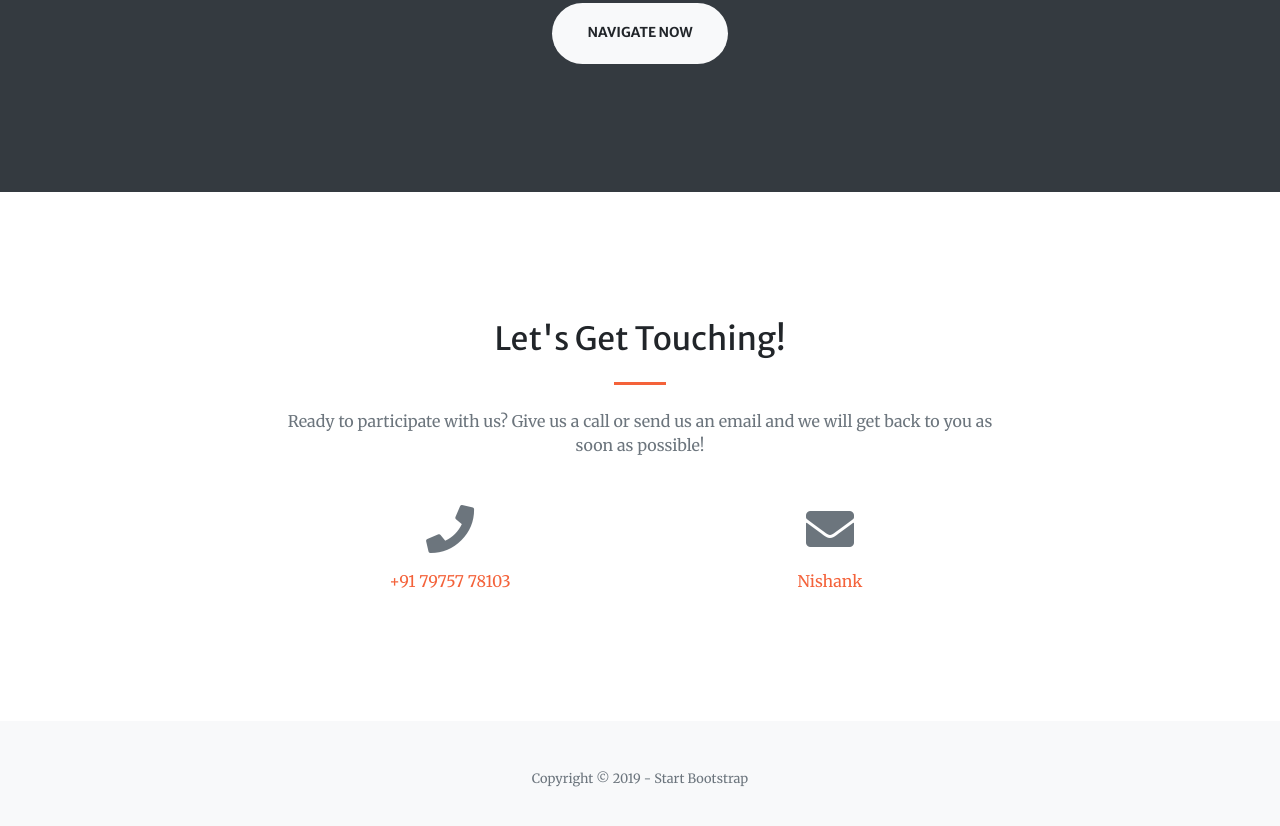
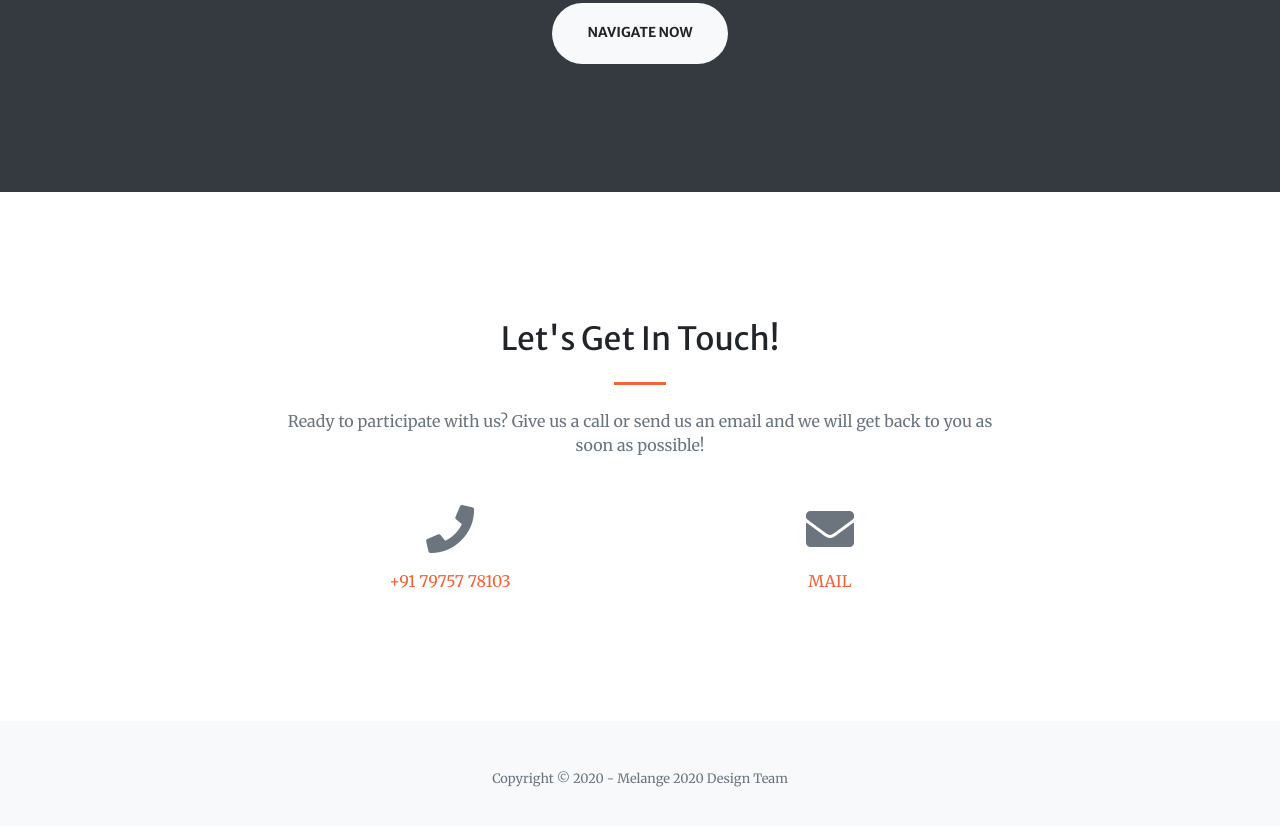
Before and after one commit to BullsEye34/melange.github.io, a website with bundled scripts: page index.html in a window 1280 px wide. Shown: the part 2718-3544 px from the top of the page. Built offline with nearby package versions, Linux system fonts and the light colour scheme.

Commit message:
add &copy; and contact

```diff
--- a/index.html
+++ b/index.html
@@ -285,7 +285,7 @@
             <div class="container">
                 <div class="row justify-content-center">
                     <div class="col-lg-8 text-center">
-                        <h2 class="mt-0">Let's Get Touching!</h2>
+                        <h2 class="mt-0">Let's Get In Touch!</h2>
                         <hr class="divider my-4" />
                         <p class="text-muted mb-5">
                             Ready to participate with us? Give us a call or send us an email and we
@@ -301,7 +301,7 @@
                     <div class="col-lg-4 mr-auto text-center">
                         <i class="fas fa-envelope fa-3x mb-3 text-muted"></i>
                         <!-- Make sure to change the email address in anchor text AND the link below! -->
-                        <a class="d-block" href="mailto:amcmelange2020@gmail.com">Nishank</a>
+                        <a class="d-block" href="mailto:amcmelange2020@gmail.com">MAIL</a>
                     </div>
                 </div>
             </div>
@@ -311,7 +311,7 @@
         <footer class="bg-light py-5">
             <div class="container">
                 <div class="small text-center text-muted">
-                    Copyright &copy; 2019 - Start Bootstrap
+                    Copyright &copy; 2020 - Melange 2020 Design Team
                 </div>
             </div>
         </footer>
```
